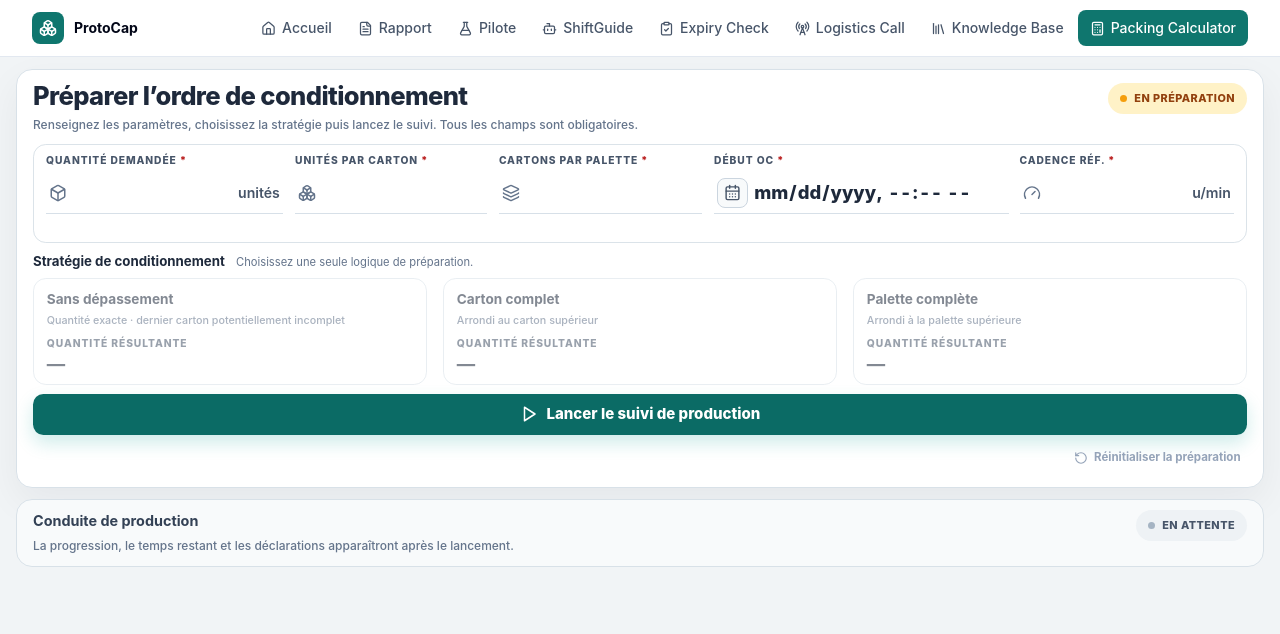
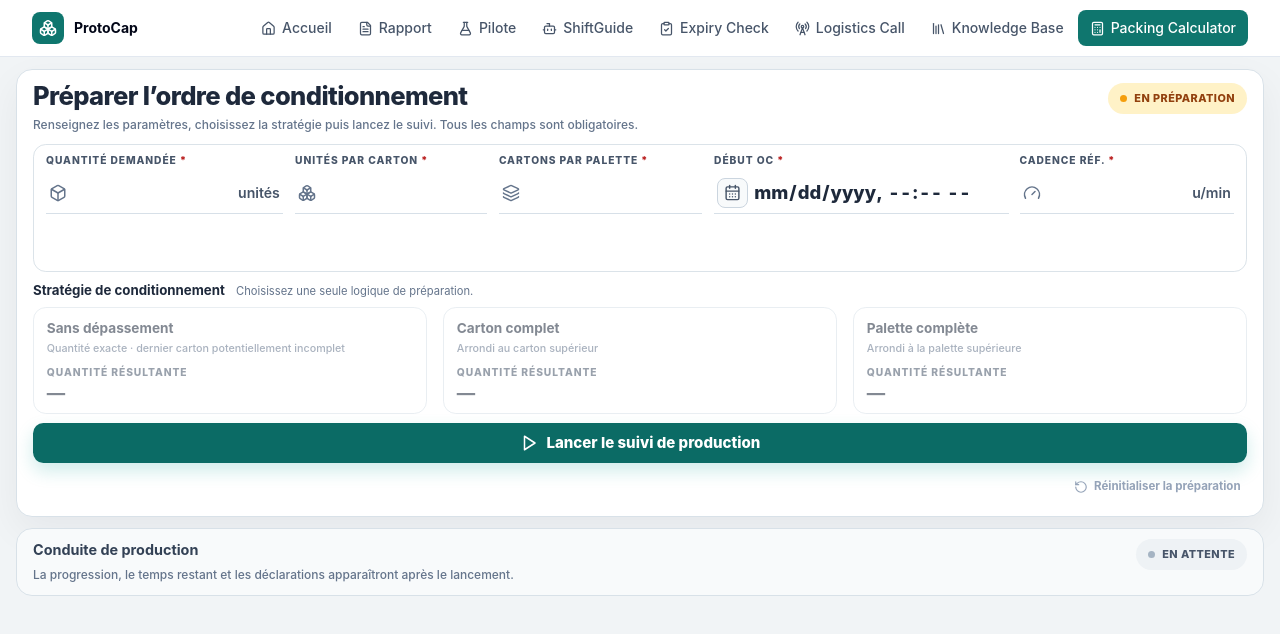
Before and after one commit to AmineAKIK/protocap, a React (Vite) app: page /packing-calculator in a window 1280 px wide. Shown: the top 634 px of the page. Built offline with nearby package versions, Linux system fonts and the light colour scheme.

Commit message:
fix(packing): reserve multiline validation feedback space

```diff
--- a/src/packing-polish.css
+++ b/src/packing-polish.css
@@ -128,7 +128,7 @@
 
 .packing-v3-field-message {
   display: block;
-  min-height: .9rem;
+  min-height: 2.7rem;
   margin-top: .05rem;
   color: #64748b;
   font-size: .68rem;
```
